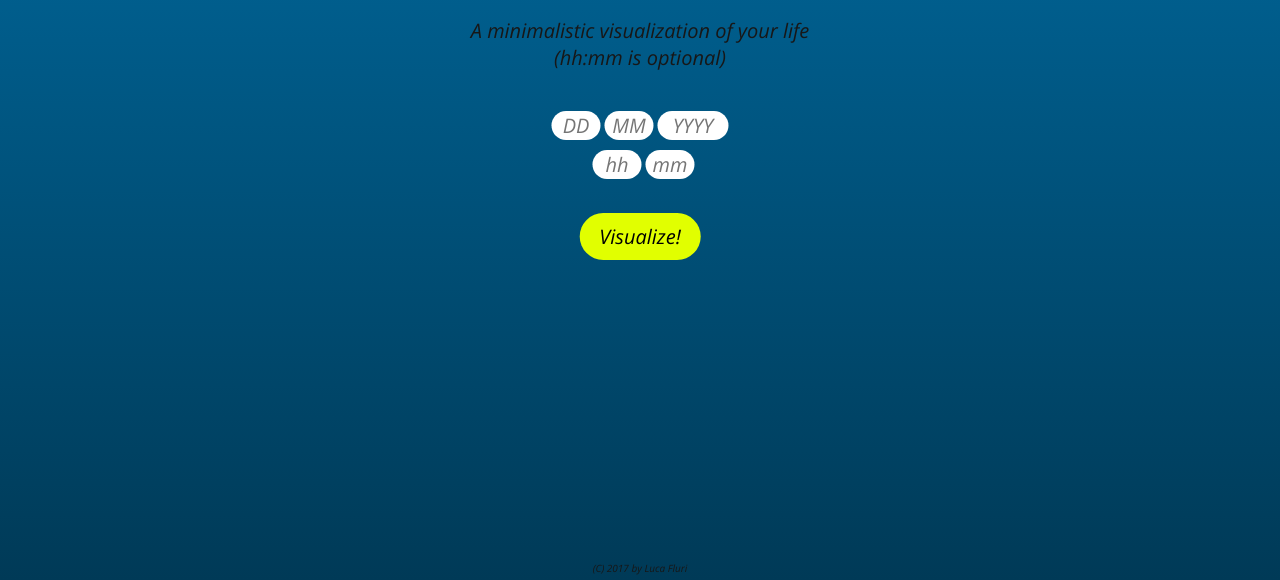
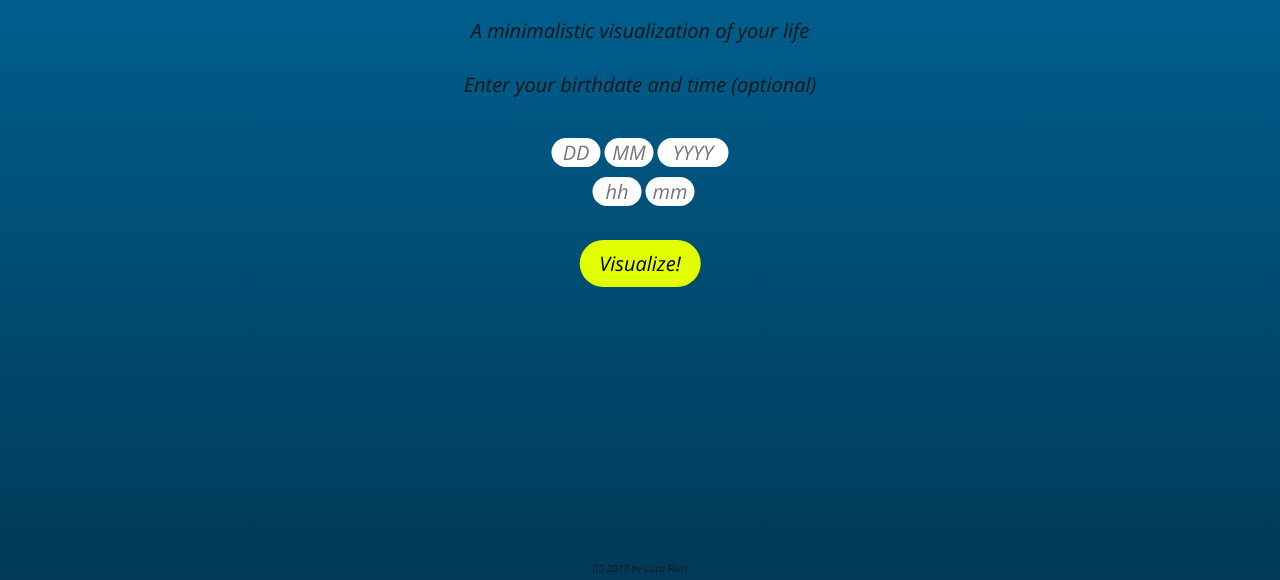
Before and after one commit to lucafluri/Time, a plain HTML site: page index.html in a window 1280 px wide. Shown: the part 220-800 px from the top of the page. Drawn offline with nearby package versions, Linux system fonts and the light colour scheme.

Commit message:
added entry clarification

```diff
--- a/index.html
+++ b/index.html
@@ -20,7 +20,7 @@
 <body>
 
   <h1 id="title">TIME</h1>
-  <p id="subtitle">A minimalistic visualization of your life </br>(hh:mm is optional) </p>
+  <p id="subtitle">A minimalistic visualization of your life </br></br>Enter your birthdate and time (optional)</p>
 
 <div id="main">
 
```
